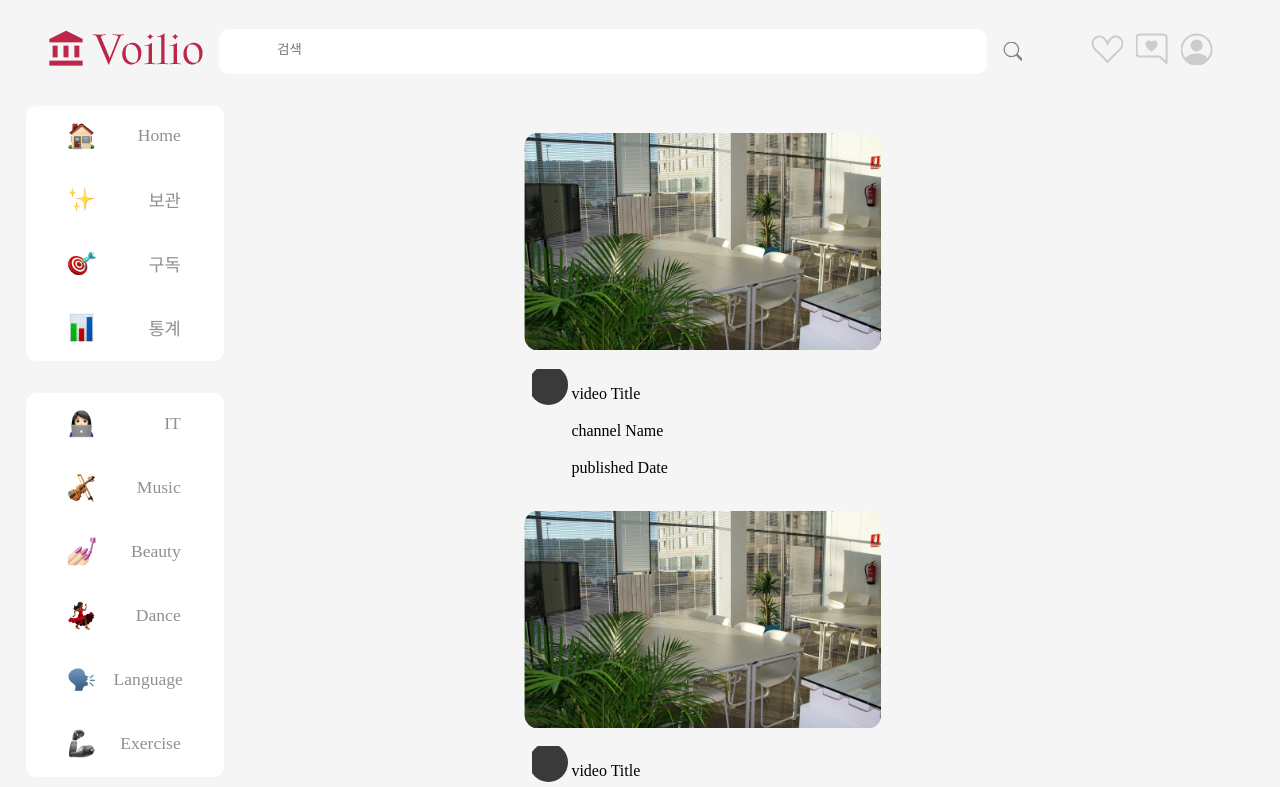
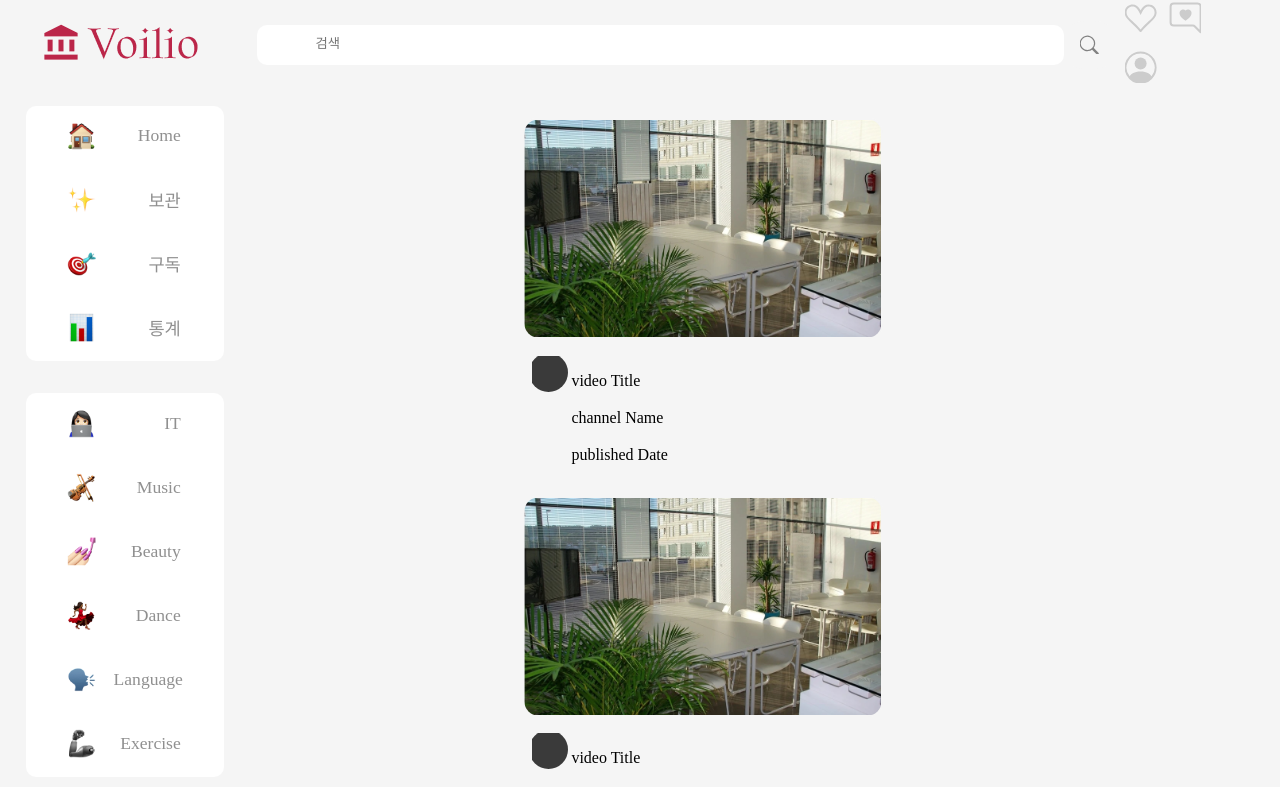
Before and after one commit to Team-Port/Voilio-Frontend, a React (Create React App) app: page / in a window 1280 px wide. Shown: the top 787 px of the page. Built offline with nearby package versions, Linux system fonts and the light colour scheme; a web font is replaced by a local one.

Commit message:
[#1]Design: Header 크기 변경 - height 축소

```diff
--- a/src/component/header.css
+++ b/src/component/header.css
@@ -3,7 +3,7 @@
     position:sticky;
     top:0;
     width: 100vw;
-    height: 5.81rem;
+    height: 5rem;
     padding: 0;
     z-index: 10000;
     justify-content: space-between;
@@ -12,7 +12,8 @@
 
   .logoArea{
     width: 10vw;
-    padding-left: 40px;
+    padding-left: 35px;
+    padding-right: 5.5rem;
     cursor: pointer;
   }
 
@@ -22,8 +23,8 @@
   }
 
   .searchInput {
-    width: 60vw;
-    height: 2.81rem;
+    width: 63vw;
+    height: 2.5rem;
     flex-grow: 0;
     margin: auto;
     padding: 0.25rem 3.00rem 0.38rem 3.63rem;
```
